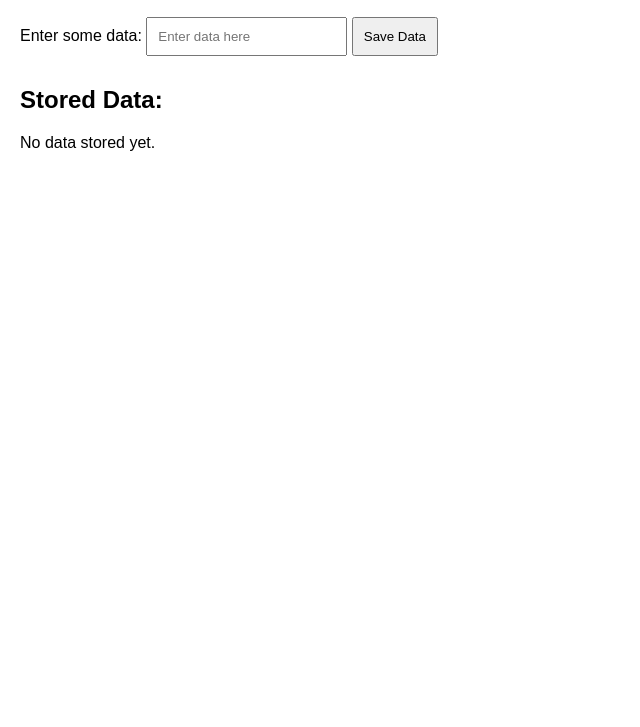
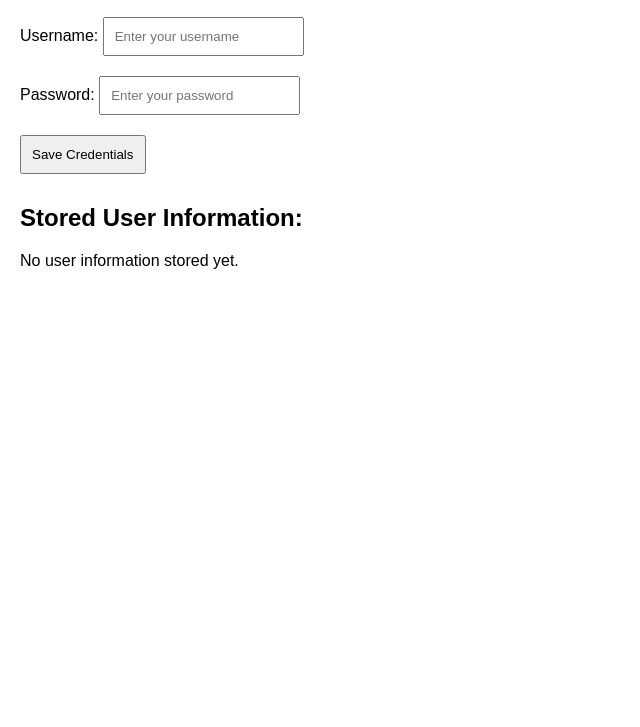
Before and after one commit to VeryAnnoyingPerson/datasavething, a plain HTML site: page index.html in a window 1280 px wide. Shown: the part 73-800 px from the top of the page, without its empty margins (0-640 px from the left). Drawn offline with Linux system fonts and the light colour scheme.

Commit message:
Update index.html

```diff
--- a/index.html
+++ b/index.html
@@ -3,7 +3,7 @@
 <head>
   <meta charset="UTF-8">
   <meta name="viewport" content="width=device-width, initial-scale=1.0">
-  <title>HTML with Data Store</title>
+  <title>User Login with Data Store</title>
   <style>
     body {
       font-family: Arial, sans-serif;
@@ -17,41 +17,51 @@
 </head>
 <body>
 
-  <h1>Simple Data Store Example</h1>
+  <h1>User Login Example</h1>
 
-  <label for="dataInput">Enter some data:</label>
-  <input type="text" id="dataInput" placeholder="Enter data here">
-  <button onclick="saveData()">Save Data</button>
+  <label for="usernameInput">Username:</label>
+  <input type="text" id="usernameInput" placeholder="Enter your username">
+  <br>
 
-  <h2>Stored Data:</h2>
-  <p id="storedData">No data stored yet.</p>
+  <label for="passwordInput">Password:</label>
+  <input type="password" id="passwordInput" placeholder="Enter your password">
+  <br>
+
+  <button onclick="saveCredentials()">Save Credentials</button>
+
+  <h2>Stored User Information:</h2>
+  <p id="storedUsername">No user information stored yet.</p>
 
   <script>
-    // Function to save data to localStorage
-    function saveData() {
-      const data = document.getElementById('dataInput').value;
-      if (data) {
-        localStorage.setItem('myData', data);
-        displayData();
+    // Function to save username and password to localStorage
+    function saveCredentials() {
+      const username = document.getElementById('usernameInput').value;
+      const password = document.getElementById('passwordInput').value;
+
+      if (username && password) {
+        localStorage.setItem('username', username);
+        localStorage.setItem('password', password);  // WARNING: Do not store plaintext passwords in real apps.
+        displayStoredUser();
       } else {
-        alert('Please enter some data.');
+        alert('Please enter both username and password.');
       }
     }
 
-    // Function to display the stored data
-    function displayData() {
-      const storedData = localStorage.getItem('myData');
-      const displayElement = document.getElementById('storedData');
-      if (storedData) {
-        displayElement.textContent = storedData;
+    // Function to display the stored username
+    function displayStoredUser() {
+      const storedUsername = localStorage.getItem('username');
+      const displayElement = document.getElementById('storedUsername');
+
+      if (storedUsername) {
+        displayElement.textContent = `Stored Username: ${storedUsername}`;
       } else {
-        displayElement.textContent = 'No data stored yet.';
+        displayElement.textContent = 'No user information stored yet.';
       }
     }
 
-    // On page load, display the stored data (if any)
+    // On page load, display the stored user information
     window.onload = function() {
-      displayData();
+      displayStoredUser();
     };
   </script>
 
```
